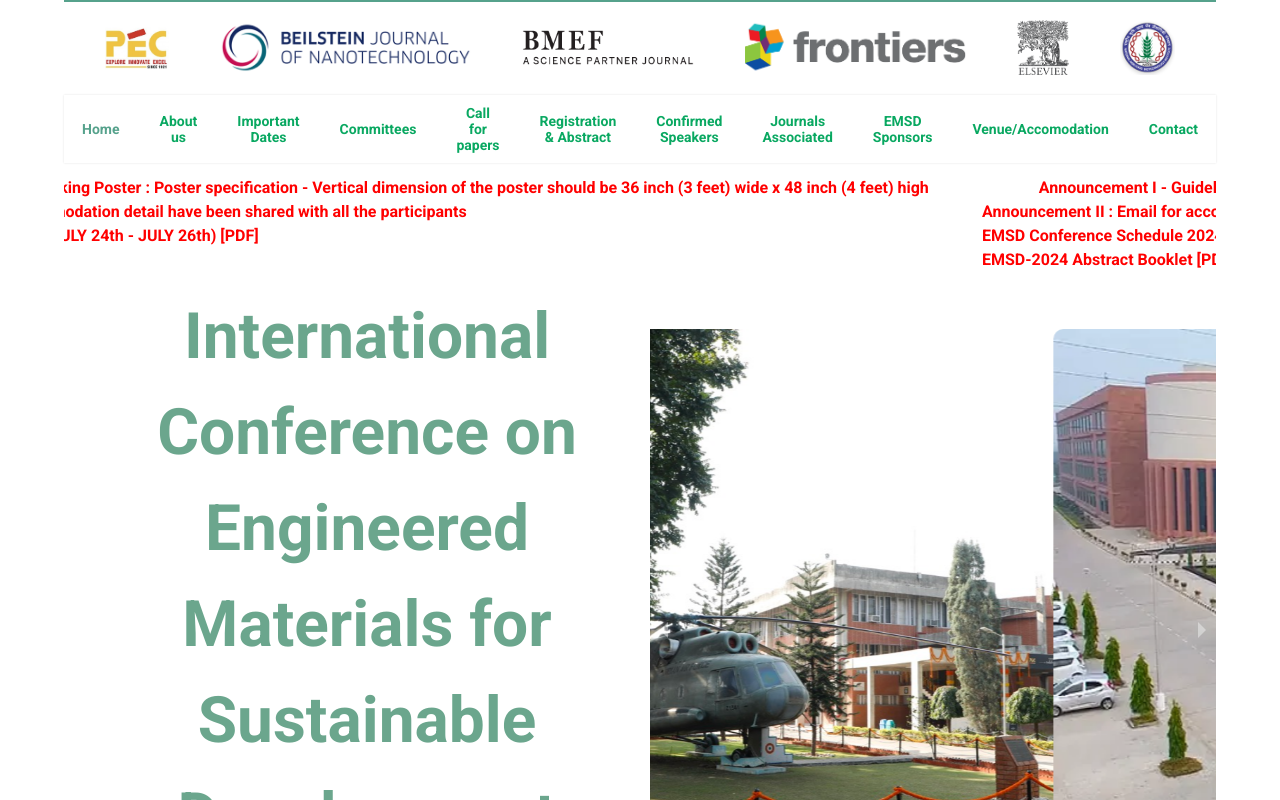
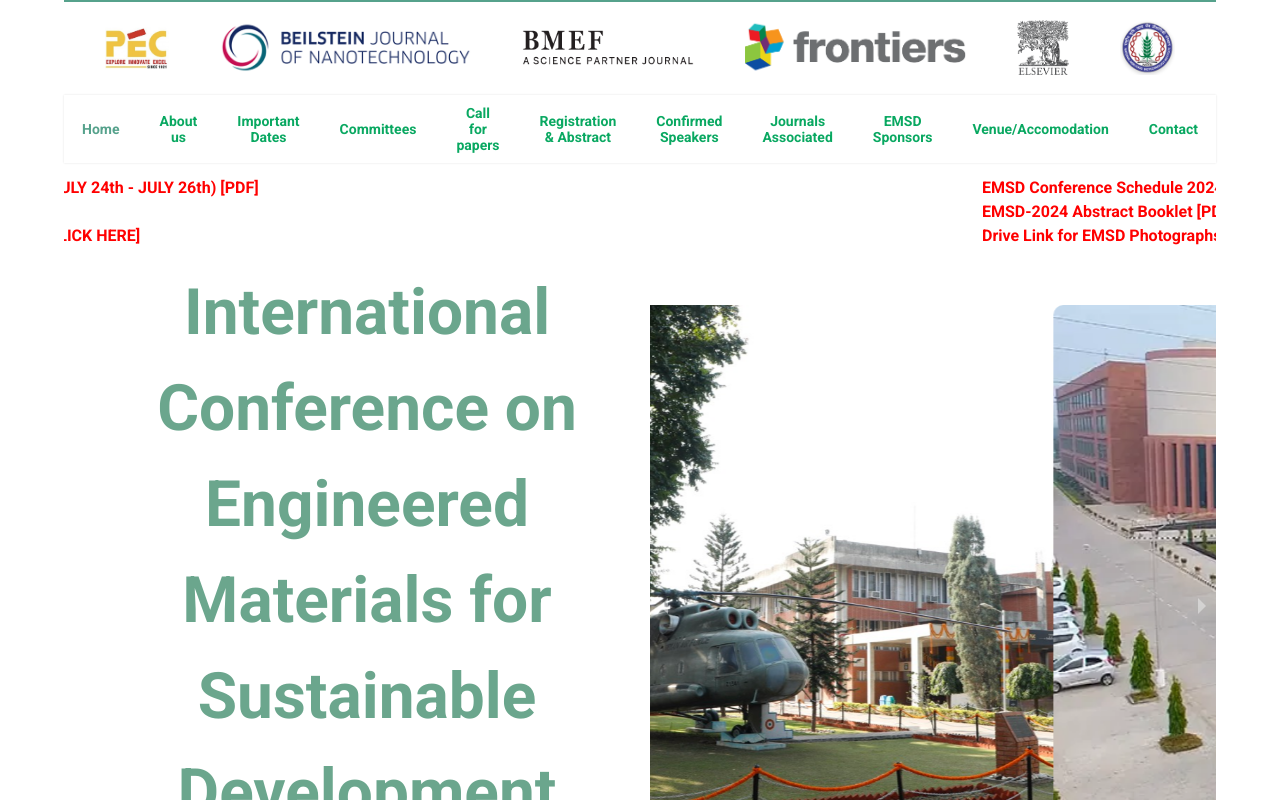
Before and after one commit to harshjohar/emsd-website, a Next.js app: page / in a window 1280 px wide. Shown: the top 800 px of the page. Built offline with nearby package versions, Linux system fonts and the light colour scheme.

Commit message:
added drive link

```diff
--- a/src/pages/index.js
+++ b/src/pages/index.js
@@ -100,17 +100,6 @@
                 }
             >
                 <Marquee className={styles.marquee_container}>
-                    {ANNOUNCEMENTS.map((an, i) => (
-                        <p key={i} className={styles.marquee}>
-                            {an}
-                        </p>
-                    ))}
-                </Marquee>
-                <Marquee className={styles.marquee_container}>
-                    <p className={styles.marquee}>Announcement II : Email for accommodation detail have been shared with all the participants</p>
-                </Marquee>
-
-                <Marquee className={styles.marquee_container}>
                     <p className={styles.marquee}>
                     <a href = "/EMSD_schedule.pdf" target = "_blank"> EMSD Conference Schedule 2024 (JULY 24th - JULY 26th) [PDF]</a>
                     </p>
@@ -119,6 +108,11 @@
                 <Marquee className={styles.marquee_container}>
                     <p className={styles.marquee}>
                     <a href = "/EMSD-2024 Abstract Booklet.pdf" target = "_blank"> EMSD-2024 Abstract Booklet [PDF]</a>
+                    </p>
+                </Marquee>
+                <Marquee className={styles.marquee_container}>
+                    <p className={styles.marquee}>
+                    <a href = "https://drive.google.com/drive/folders/1RkjX7YrI2NARV15NS4EmzejFL6ikg0YN?usp=sharing" target = "_blank"> Drive Link for EMSD Photographs [CLICK HERE] </a>
                     </p>
                 </Marquee>
 
```
